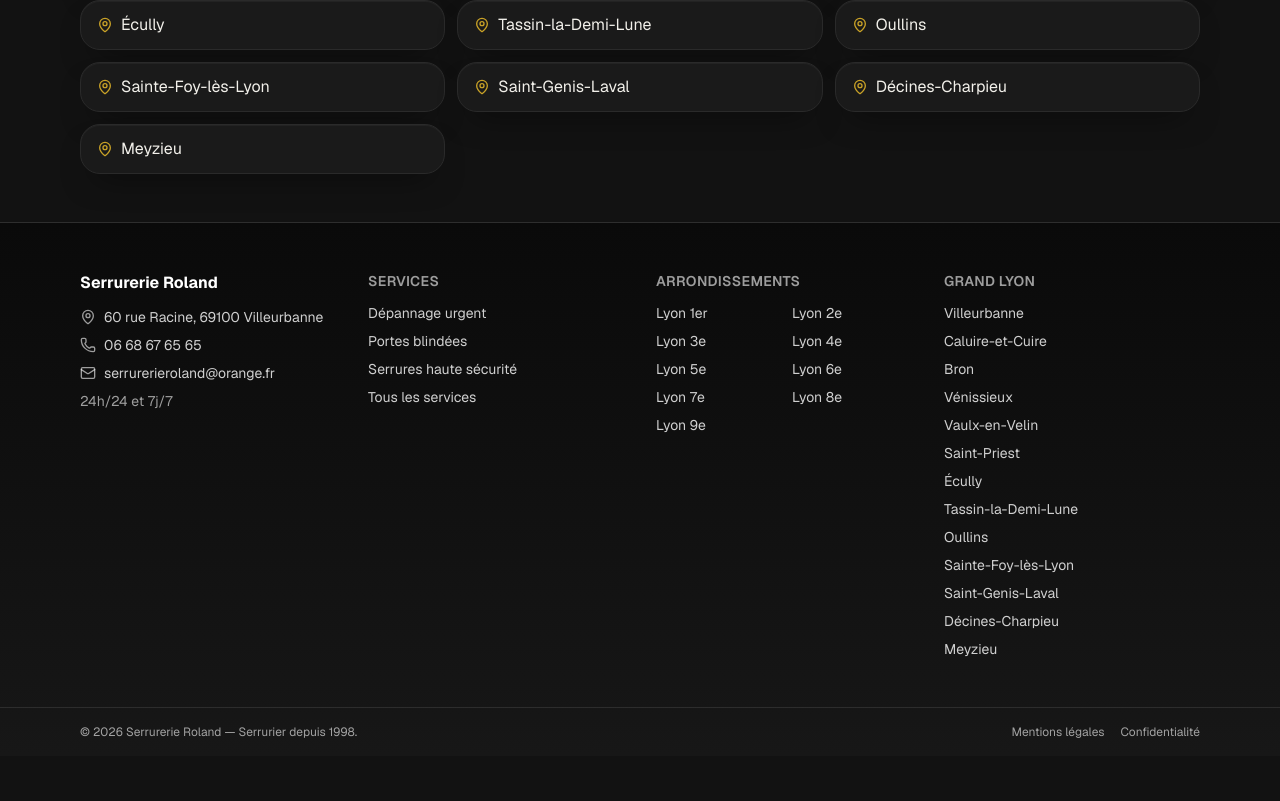
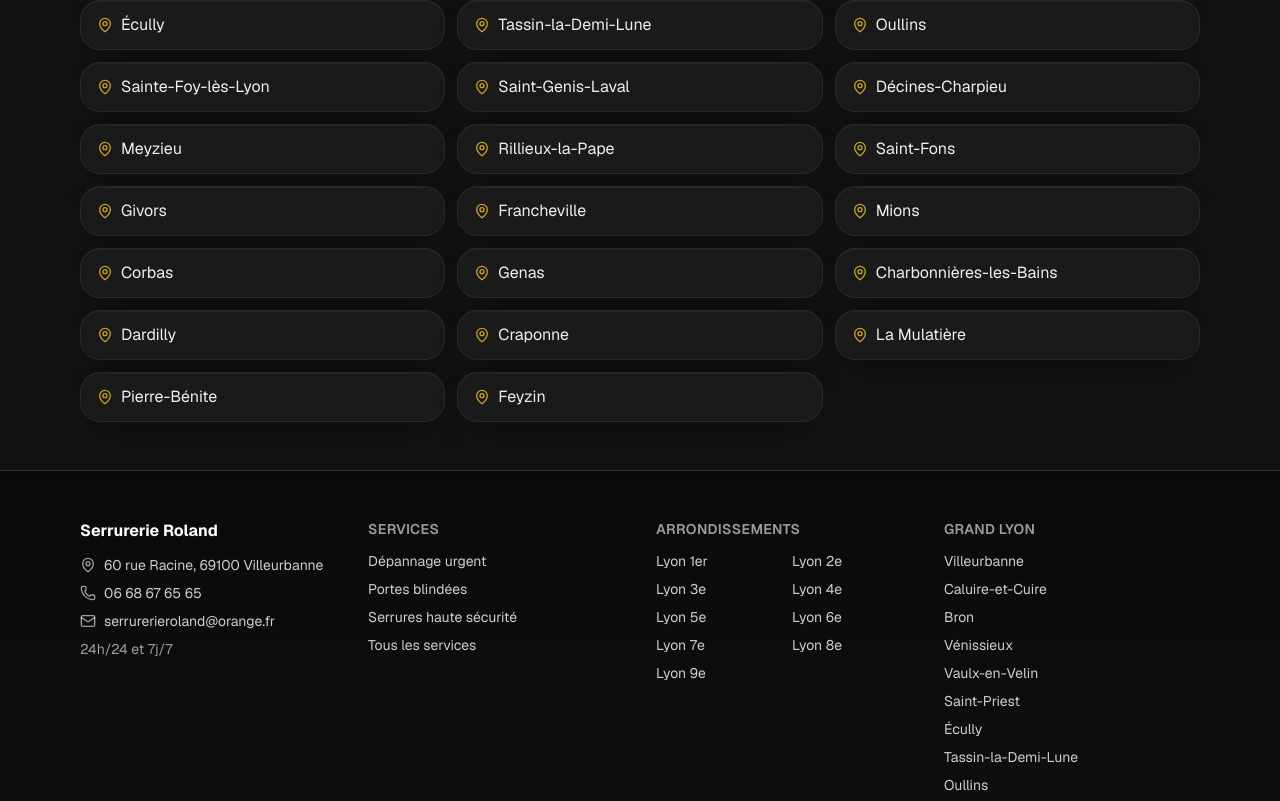
Before and after one commit to zboobinn/serrureriev2, a Next.js app: page /zones in a window 1280 px wide. Shown: the part 759-1560 px from the top of the page. Before the commit the page ends 1515 px from the top, so only its background shows below. Built offline with nearby package versions, Linux system fonts and the light colour scheme; no server answers.

Commit message:
ajout 13 zones grand lyon

```diff
--- a/src/data/zones.ts
+++ b/src/data/zones.ts
@@ -390,6 +390,188 @@
       "Tissu pavillonnaire et zone industrielle : blindage et serrures haute sécurité pour les maisons, sécurisation des entreprises et locaux (rideaux métalliques, serrures renforcées) sur la ZI.",
     limitrophes: ["decines-charpieu", "saint-priest"],
   },
+  {
+    slug: "rillieux-la-pape",
+    nom: "Rillieux-la-Pape",
+    nomComplet: "Rillieux-la-Pape",
+    type: "commune",
+    codePostal: "69140",
+    secteur: "Nord-est de Lyon, sur le plateau",
+    quartiers: ["Rillieux centre", "La Ville Nouvelle", "Crépieux-la-Pape", "Vancia", "Les Alagniers"],
+    pointsDeRepere: ["plateau de Rillieux", "canal de Miribel", "zone commerciale"],
+    caractere: "du nord-est mêlant grands ensembles rénovés et secteurs pavillonnaires",
+    typeBati: "habitat collectif à la Ville Nouvelle, pavillons à Crépieux et Vancia",
+    angleSerrurier: "Contraste marqué : dépannages d'urgence fréquents dans l'habitat collectif de la Ville Nouvelle, et blindage, portails et serrures haute sécurité pour les pavillons de Crépieux-la-Pape et Vancia.",
+    limitrophes: ["caluire-et-cuire", "vaulx-en-velin"],
+  },
+  {
+    slug: "saint-fons",
+    nom: "Saint-Fons",
+    nomComplet: "Saint-Fons",
+    type: "commune",
+    codePostal: "69190",
+    secteur: "Sud de Lyon, le long du Rhône",
+    quartiers: ["Saint-Fons centre", "Les Clochettes", "Arsenal-Carnot"],
+    pointsDeRepere: ["bords du Rhône", "Vallée de la Chimie", "gare de Saint-Fons"],
+    caractere: "populaire et industrielle du sud",
+    typeBati: "habitat collectif dense et importantes zones industrielles",
+    angleSerrurier: "Forte présence industrielle (sécurisation de sites et locaux, rideaux métalliques, serrures renforcées) combinée à des dépannages d'urgence réguliers dans l'habitat collectif du centre et des Clochettes.",
+    limitrophes: ["venissieux", "lyon-7", "lyon-8", "feyzin"],
+  },
+  {
+    slug: "givors",
+    nom: "Givors",
+    nomComplet: "Givors",
+    type: "commune",
+    codePostal: "69700",
+    secteur: "Extrême sud de la Métropole, au confluent Rhône-Gier",
+    quartiers: ["Givors centre", "Les Vernes", "Bans", "Canal"],
+    pointsDeRepere: ["confluent Rhône-Gier", "anciennes verreries", "gare de Givors"],
+    caractere: "ancienne ville industrielle du sud, en rénovation",
+    typeBati: "centre ancien, grands ensembles et secteurs pavillonnaires",
+    angleSerrurier: "Centre ancien aux portes et serrures vétustes (remplacements fréquents) et grands ensembles rénovés (dépannages d'urgence), avec une demande de sécurisation pour les commerces du centre-ville.",
+    limitrophes: ["saint-genis-laval", "feyzin"],
+  },
+  {
+    slug: "francheville",
+    nom: "Francheville",
+    nomComplet: "Francheville",
+    type: "commune",
+    codePostal: "69340",
+    secteur: "Ouest de Lyon, sur les coteaux",
+    quartiers: ["Francheville le Bas", "Francheville le Haut", "Bel Air", "Taffignon"],
+    pointsDeRepere: ["vallon de l'Yzeron", "coteaux boisés", "centre-bourg"],
+    caractere: "résidentielle verdoyante de l'ouest",
+    typeBati: "maisons individuelles et résidences récentes",
+    angleSerrurier: "Habitat pavillonnaire de coteau : forte demande de portes blindées, serrures haute sécurité, portails et portes de garage motorisés pour maisons familiales.",
+    limitrophes: ["sainte-foy-les-lyon", "tassin-la-demi-lune", "craponne"],
+  },
+  {
+    slug: "mions",
+    nom: "Mions",
+    nomComplet: "Mions",
+    type: "commune",
+    codePostal: "69780",
+    secteur: "Sud-est de la Métropole",
+    quartiers: ["Mions centre", "lotissements résidentiels"],
+    pointsDeRepere: ["centre-bourg", "secteurs pavillonnaires récents"],
+    caractere: "pavillonnaire résidentielle du sud-est",
+    typeBati: "maisons individuelles et lotissements",
+    angleSerrurier: "Tissu très majoritairement pavillonnaire : blindage, serrures haute sécurité, motorisation de portails et portes de garage pour les maisons des lotissements.",
+    limitrophes: ["saint-priest", "corbas", "venissieux"],
+  },
+  {
+    slug: "corbas",
+    nom: "Corbas",
+    nomComplet: "Corbas",
+    type: "commune",
+    codePostal: "69960",
+    secteur: "Sud-est de la Métropole",
+    quartiers: ["Corbas centre", "zone industrielle et logistique"],
+    pointsDeRepere: ["grande zone logistique", "aérodrome de Corbas", "centre-bourg"],
+    caractere: "pavillonnaire dotée d'une vaste zone d'activité",
+    typeBati: "pavillons et importants entrepôts / locaux d'activité",
+    angleSerrurier: "Fort tissu logistique et industriel (sécurisation d'entrepôts et locaux, rideaux métalliques, serrures renforcées) complété par du blindage et des portails pour les maisons du centre.",
+    limitrophes: ["venissieux", "saint-priest", "mions", "feyzin"],
+  },
+  {
+    slug: "genas",
+    nom: "Genas",
+    nomComplet: "Genas",
+    type: "commune",
+    codePostal: "69740",
+    secteur: "Est de la Métropole",
+    quartiers: ["Genas centre", "Azieu", "zone industrielle Mi-Plaine"],
+    pointsDeRepere: ["parc d'activités de Mi-Plaine", "centre-bourg", "axe vers l'aéroport"],
+    caractere: "pavillonnaire bordée d'une très grande zone d'activité",
+    typeBati: "maisons individuelles et vastes zones industrielles",
+    angleSerrurier: "L'une des plus grandes zones d'activité de l'agglomération (sécurisation d'entreprises, rideaux métalliques, contrôles d'accès) aux côtés d'un habitat pavillonnaire à protéger par du blindage et des portails.",
+    limitrophes: ["saint-priest", "bron", "meyzieu", "decines-charpieu"],
+  },
+  {
+    slug: "charbonnieres-les-bains",
+    nom: "Charbonnières-les-Bains",
+    nomComplet: "Charbonnières-les-Bains",
+    type: "commune",
+    codePostal: "69260",
+    secteur: "Ouest de Lyon",
+    quartiers: ["Charbonnières centre", "le Bourg"],
+    pointsDeRepere: ["casino Le Lyon Vert", "hippodrome", "quartiers résidentiels boisés"],
+    caractere: "huppée de l'ouest lyonnais",
+    typeBati: "villas et propriétés de standing",
+    angleSerrurier: "Propriétés de standing exigeantes en sécurité : portes blindées, serrures certifiées A2P, coffres, portails et sécurisation périmétrique, avec un travail soigné attendu.",
+    limitrophes: ["ecully", "tassin-la-demi-lune", "dardilly"],
+  },
+  {
+    slug: "dardilly",
+    nom: "Dardilly",
+    nomComplet: "Dardilly",
+    type: "commune",
+    codePostal: "69570",
+    secteur: "Nord-ouest de Lyon",
+    quartiers: ["Dardilly centre", "Le Paisy", "parc d'activités Techlid"],
+    pointsDeRepere: ["parc d'activités Techlid", "centre-bourg résidentiel"],
+    caractere: "résidentielle aisée doublée d'un pôle tertiaire",
+    typeBati: "maisons individuelles et bureaux / locaux d'activité",
+    angleSerrurier: "Habitat pavillonnaire (blindage, portails, serrures haute sécurité) et sécurisation des entreprises du parc d'activités Techlid (contrôles d'accès, serrures renforcées).",
+    limitrophes: ["ecully", "charbonnieres-les-bains", "tassin-la-demi-lune"],
+  },
+  {
+    slug: "craponne",
+    nom: "Craponne",
+    nomComplet: "Craponne",
+    type: "commune",
+    codePostal: "69290",
+    secteur: "Ouest de Lyon",
+    quartiers: ["Craponne centre", "Le Mathias"],
+    pointsDeRepere: ["vestiges de l'aqueduc romain du Gier", "centre-bourg"],
+    caractere: "résidentielle familiale de l'ouest",
+    typeBati: "maisons individuelles et résidences récentes",
+    angleSerrurier: "Habitat familial pavillonnaire : demande soutenue de blindage, de serrures haute sécurité et de motorisation de portails et portes de garage.",
+    limitrophes: ["francheville", "tassin-la-demi-lune"],
+  },
+  {
+    slug: "la-mulatiere",
+    nom: "La Mulatière",
+    nomComplet: "La Mulatière",
+    type: "commune",
+    codePostal: "69350",
+    secteur: "Sud immédiat de Lyon, au confluent",
+    quartiers: ["La Mulatière centre", "Le Fort", "coteaux"],
+    pointsDeRepere: ["confluent Rhône-Saône", "aquarium du Grand Lyon", "coteaux"],
+    caractere: "dense sur les coteaux, au sud de Lyon",
+    typeBati: "immeubles anciens de coteau et résidences",
+    angleSerrurier: "Habitat dense de coteau : dépannages d'urgence fréquents en copropriété et remplacement de serrures dans l'ancien, avec quelques pavillons à sécuriser sur les hauteurs.",
+    limitrophes: ["oullins", "sainte-foy-les-lyon", "lyon-2", "lyon-7"],
+  },
+  {
+    slug: "pierre-benite",
+    nom: "Pierre-Bénite",
+    nomComplet: "Pierre-Bénite",
+    type: "commune",
+    codePostal: "69310",
+    secteur: "Sud de Lyon, rive droite du Rhône",
+    quartiers: ["Pierre-Bénite centre", "Haute-Roche"],
+    pointsDeRepere: ["centre hospitalier", "bords du Rhône", "vallée de la chimie"],
+    caractere: "du sud mêlant résidentiel et industriel",
+    typeBati: "habitat collectif, pavillons et zones d'activité",
+    angleSerrurier: "Mix d'habitat collectif (dépannages d'urgence) et de sites d'activité (rideaux métalliques, sécurisation de locaux), avec du blindage pour les secteurs pavillonnaires.",
+    limitrophes: ["oullins", "saint-genis-laval", "la-mulatiere"],
+  },
+  {
+    slug: "feyzin",
+    nom: "Feyzin",
+    nomComplet: "Feyzin",
+    type: "commune",
+    codePostal: "69320",
+    secteur: "Sud-est de la Métropole, le long du Rhône",
+    quartiers: ["Feyzin centre", "Les Razes", "plateau"],
+    pointsDeRepere: ["raffinerie de Feyzin", "bords du Rhône", "plateau résidentiel"],
+    caractere: "du sud alliant plateau pavillonnaire et site industriel majeur",
+    typeBati: "pavillons sur le plateau et tissu industriel",
+    angleSerrurier: "Plateau pavillonnaire à protéger (blindage, portails, portes de garage) et important tissu industriel à sécuriser (rideaux métalliques, serrures renforcées).",
+    limitrophes: ["venissieux", "corbas", "saint-fons"],
+  },
 ];
 
 // ─────────────────────────────  HELPERS  ─────────────────────────────
```
